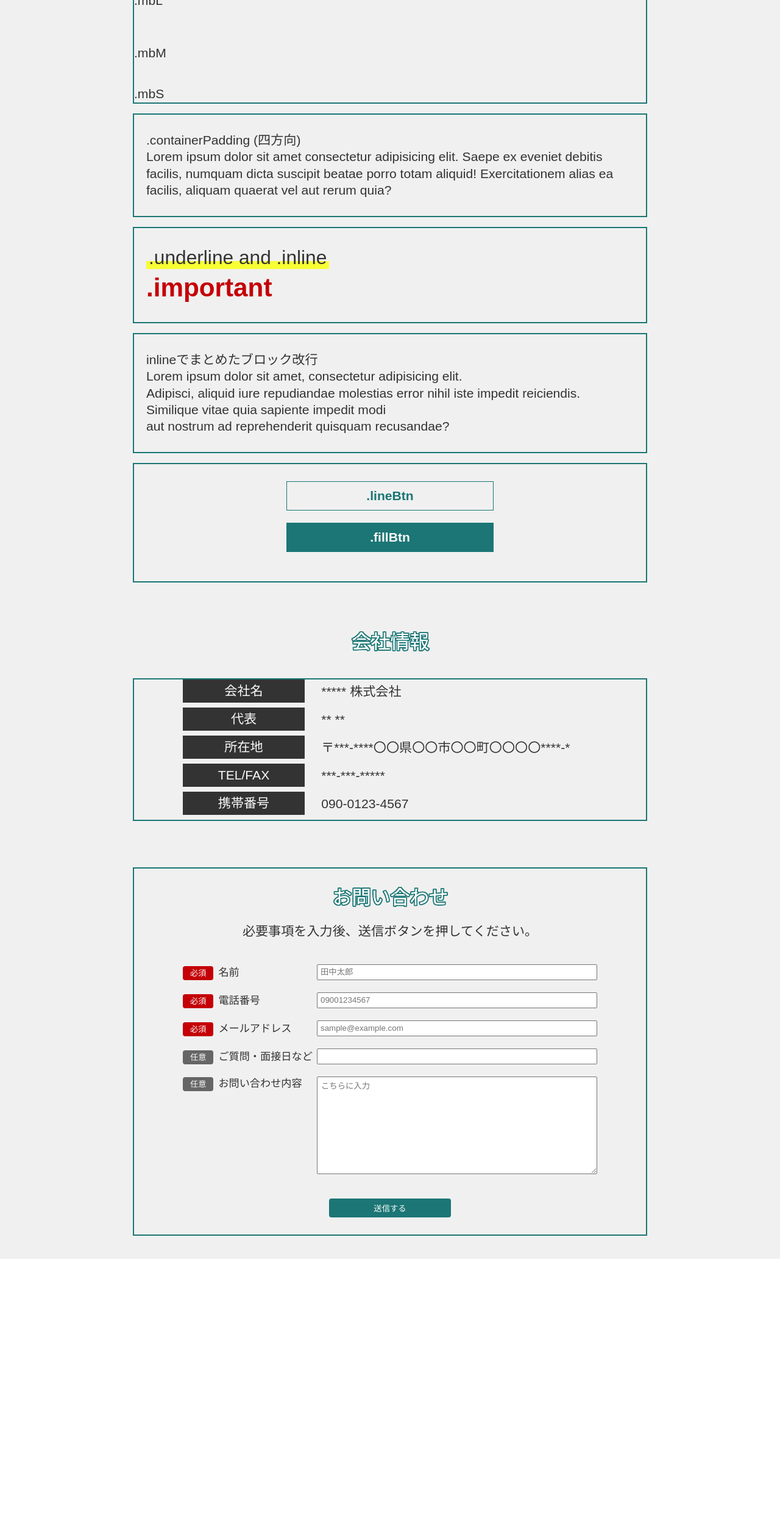
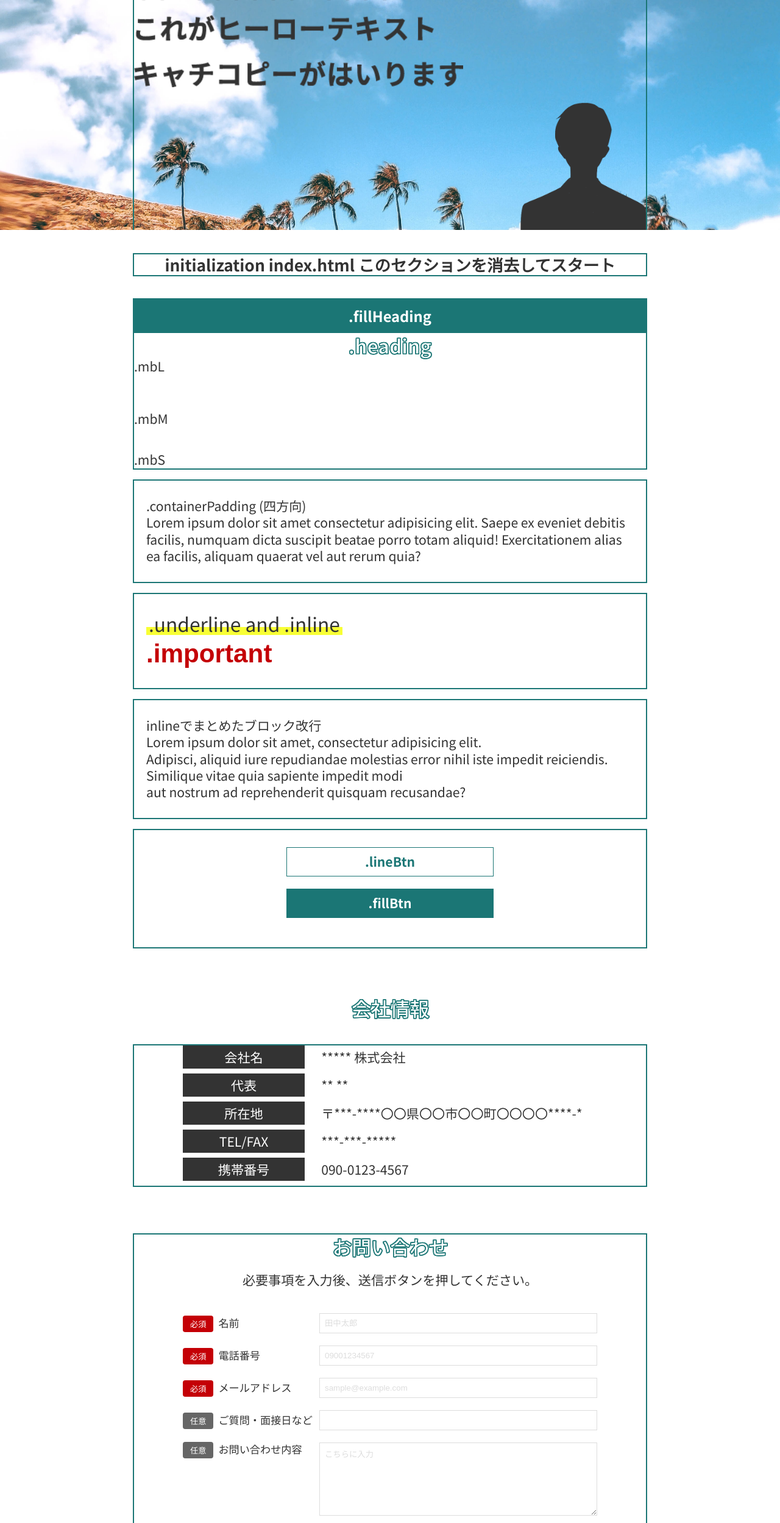
Before and after one commit to kunio-sun/00CSSonlyTemplate, a plain HTML site: page index.html in a window 1280 px wide. Shown: the part 303-2800 px from the top of the page at 61% size. Before the commit the page ends 2367 px from the top, so only its background shows below. Drawn offline with nearby package versions, Linux system fonts and the light colour scheme.

Commit message:
コンタクト部分の修正、hero_sectionの追加

```diff
--- a/index.html
+++ b/index.html
@@ -9,6 +9,10 @@
 
   <link rel="stylesheet" href="style.css">
 
+  <!-- noto sans -->
+  <link rel="preconnect" href="https://fonts.googleapis.com">
+  <link rel="preconnect" href="https://fonts.gstatic.com" crossorigin>
+  <link href="https://fonts.googleapis.com/css2?family=Noto+Sans+JP:wght@400;700&display=swap" rel="stylesheet">
 
   <meta name="description" content="">
   <meta name="viewport" content="width=device-width">
@@ -16,6 +20,7 @@
 
   <script src="http://ajax.googleapis.com/ajax/libs/jquery/1.12.3/jquery.min.js"></script>
 </head>
+
 
 <body>
   <header class="header">
@@ -28,6 +33,13 @@
 
   <!-- init style module 書き初めに消去 -->
   <main class="main">
+
+    <section class="heroSec" id="heroSec">
+      <div class="wrap">
+        <img class="hero_text" src="./images/heroText.png" alt="空調設備設計‧施⼯‧設備点検‧修理‧フロン回収 空調設備設計‧施⼯‧設備点検‧修理‧フロン回収">
+        <img src="./images/hero_illust.png" alt="従業員イラスト" class="hero_illust">
+      </div>
+    </section>
 
     <section>
       <h1 class="wrap mbM" style="text-align: center; font-weight: bold;font-size: 2rem;">initialization index.html
@@ -114,7 +126,7 @@
 
   <!-- section contact -->
   <section class="contact" id="contact">
-    <div class="wrap containerPadding contactWrap">
+    <div class="wrap">
       <h2 class="heading mbS">お問い合わせ</h2>
       <p class="mbM contact_paragraph"><span class="inline">必要事項を入力後、</span><span class="inline">送信ボタンを押してください。</span>
       </p>
@@ -122,22 +134,35 @@
       <form action="" class="wrapContainer formTable">
         <!-- row -->
         <h3 class="mbS inputTerm"><span class="reqire">必須</span>名前</h3>
-        <input type="text" class="mbS inputArea" required placeholder="田中太郎" />
+        <p class="mbS inputArea">
+          <input type="text" required placeholder="田中太郎" />
+        </p>
         <!-- row -->
         <h3 class="mbS inputTerm"><span class="reqire">必須</span>電話番号</h3>
         <!-- 090 0xxx xxxx は存在しない番号 -->
-        <input type="text" class="mbS inputArea" required placeholder="09001234567" />
+        <p class="mbS inputArea">
+          <input type="text" required placeholder="09001234567" />
+        </p>
         <!-- row -->
         <h3 class="mbS inputTerm"><span class="reqire">必須</span>メールアドレス</h3>
-        <input type="text" class="mbS inputArea" required placeholder="sample@example.com" />
+        <p class="mbS inputArea">
+          <input type="text" required placeholder="sample@example.com" />
+        </p>
         <!-- row -->
         <h3 class="mbS inputTerm"><span class="any">任意</span>ご質問・面接日など</h3>
-        <input type="text" class="mbS inputArea" placeholder="" />
+        <p class="mbS inputArea">
+          <input type="text" placeholder="" />
+        </p>
         <!-- row -->
         <h3 class="mbS inputTerm textAreaTerm"><span class="any">任意</span>お問い合わせ内容</h3>
-        <textarea name="textarea" placeholder="こちらに入力" class="mbM inputArea textarea"></textarea>
+        <p class="mbM textarea">
+          <textarea name="textarea" placeholder="こちらに入力"></textarea>
+        </p>
 
-        <input type="submit" value="送信する" class="submit">
+        <p class="submit">
+
+          <input type="submit" value="送信する">
+        </p>
       </form>
     </div>
     <!-- /.wrap -->
--- a/style.css
+++ b/style.css
@@ -9,7 +9,7 @@
   --darkBlue: rgb(16, 36, 91);
   --red: #c40006;
   --accent: var(--blue);
-  --base: var(--white);
+  --base: #fff;
   --main: var(--black);
   --fontSS: 1.3rem;
   --fontS: 1.6rem;
@@ -61,6 +61,10 @@ a {
   color: var(--main);
 }
 
+::placeholder {
+  color: #ddd;
+}
+
 /*＝＝＝＝＝↑リセットCSS↑＝＝＝＝＝*/
 
 /* ------共通品定義--------- */
@@ -73,7 +77,7 @@ a {
 */
 
 .wpcf7-not-valid-tip {
-  color: var(--main) !important;
+  color: var(--red) !important;
   font-size: var(--fontSS) !important;
 }
 
@@ -85,10 +89,10 @@ a {
 /* 入力チェック後メッセージ要素 */
 
 .wpcf7-response-output {
-  margin: 0 0 8px 0!important;
-  padding-top: 6px!important;
-  padding-bottom: 6px!important;
-  font-size: var(--fontSS)!important;
+  margin: 0 0 8px 0 !important;
+  padding-top: 6px !important;
+  padding-bottom: 6px !important;
+  font-size: var(--fontSS) !important;
 }
 
 html {
@@ -116,7 +120,7 @@ html {
 body {
   color: var(--main);
   /* ゴシック */
-  font-family: "游ゴシック体", "Yu Gothic", YuGothic, sans-serif;
+  font-family: 'Noto Sans JP', "游ゴシック体", "Yu Gothic", YuGothic, sans-serif;
   /* 明長 */
   /* font-family:   font-family: "ヒラギノ明朝 ProN W3", "HiraMinProN-W3", "HG明朝E", "ＭＳ Ｐ明朝", "MS PMincho", "MS 明朝", serif;  ; */
   font-size: var(--fontS);
@@ -151,7 +155,7 @@ body {
 section {
   padding-top: 40px;
   padding-bottom: 40px;
-  background-color: #f0f0f0;
+
 }
 
 @media screen and (max-width:720px) {
@@ -161,9 +165,11 @@ section {
     padding-left: 16px;
     padding-right: 16px;
   }
+
   .wrapContainer {
     width: 95%;
   }
+
   section {
     padding-top: 32px;
     padding-bottom: 32px;
@@ -174,6 +180,7 @@ section {
   .wrap {
     width: 97%;
   }
+
   .wrapContainer {
     width: 100%;
   }
@@ -210,9 +217,11 @@ section {
   .mbS {
     margin-bottom: 12px;
   }
+
   .mbM {
     margin-bottom: 24px;
   }
+
   .mbL {
     margin-bottom: 28px;
   }
@@ -380,21 +389,73 @@ a {
   .header {
     height: 60px;
   }
+
   .header_logo {
     height: 40px;
   }
+
   .header_btn {
     padding: 10px;
   }
+
   .header_btn img {
     width: 20px;
     margin-right: 0;
   }
+
   .header_btn span {
     display: none;
   }
+
   .main {
     margin-top: 60px;
+  }
+}
+
+/* ----------hero section---------- */
+
+.heroSec {
+  display: flex;
+  align-items: flex-end;
+  background: url(./images/hero_back.jpg) no-repeat;
+  background-size: cover;
+  background-position: center center;
+  min-height: 70vh;
+  overflow: hidden;
+  padding-bottom: 0;
+}
+
+.heroSec .wrap {
+  display: flex;
+  flex-direction: column;
+  justify-content: space-between;
+  padding-top: 20px;
+  min-height: 50vh;
+}
+
+.hero_text {
+  margin-bottom: 12px;
+  width: 540px;
+  max-width: 90%;
+}
+
+.hero_illust {
+  margin: 12px -24px 0 0;
+  width: 30%;
+  max-width: 280px;
+  align-self: flex-end;
+}
+
+@media screen and (max-width:680px) {
+  .hero_illust {
+    right: -12px;
+    bottom: 0px;
+  }
+}
+
+@media screen and (max-width:500px) {
+  .hero_illust {
+    width: 200px;
   }
 }
 
@@ -432,10 +493,12 @@ a {
     border-right: 1px solid var(--gray);
     border-bottom: 1px solid var(--gray);
   }
+
   .company_term {
     width: 100%;
     margin-bottom: 0;
   }
+
   .company_description {
     width: 100%;
     justify-content: center;
@@ -486,29 +549,50 @@ a {
   align-self: flex-start;
 }
 
-.inputArea {
+.inputArea, .textarea {
   width: calc(100% - 220px);
   box-sizing: border-box;
   padding-left: 4px;
-  height: 26px;
+}
+
+
+.inputArea input, .textarea textarea {
+  display: block;
+  box-sizing: border-box;
+  width: 100%;
+  padding-top: 8px;
+  padding-bottom: 8px;
+  padding-left: 8px;
+  background-color: transparent;
+  border: 1px solid #ddd;
+  color: var(--main);
+}
+
+.textarea textarea {
+  min-height: 120px;
 }
 
 @media screen and (max-width:720px) {
   .inputTerm {
-    margin-bottom: 4px;
+    margin-bottom: 12px;
   }
+
   .inputArea {
+    width: 100%;
+    padding-left: 0;
+  }
+
+  .textarea {
     width: 100%;
   }
 }
 
-.textarea {
-  padding-top: 4px;
-  padding-left: 6px;
-  height: 160px;
+
+.submit {
+  width: 100%;
 }
 
-.submit {
+.submit input[type="submit"] {
   display: block;
   width: 200px;
   border-radius: 4px;
@@ -524,7 +608,7 @@ a {
   transition: transform .3s, box-shadow .3s;
 }
 
-.submit:hover {
+.submit input[type="submit"]:hover {
   transform: translate(-2px, -3px);
   box-shadow: 2px 4px var(--main);
 }
```
Also changed, not shown: images/heroText.png (added), images/hero_back.jpg (added), images/hero_illust.png (added).
